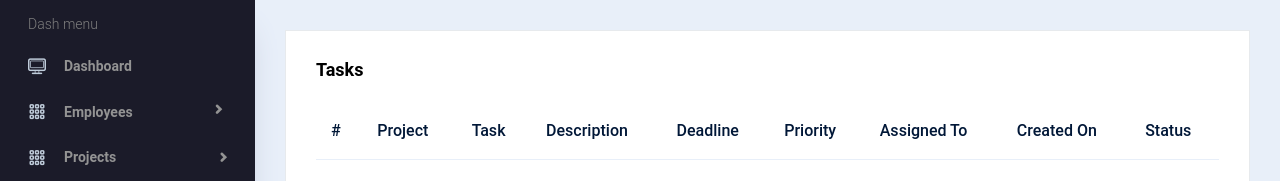
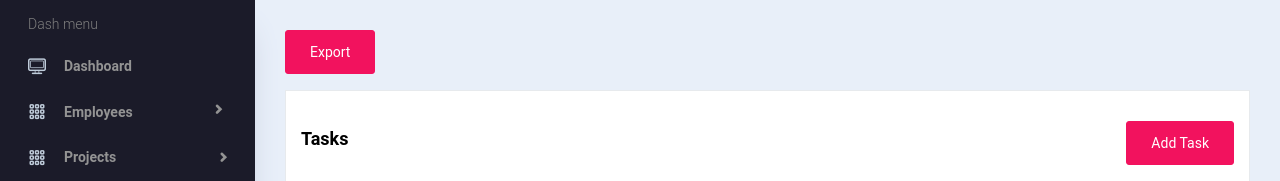
Before and after one commit to ash-ie/Dynamic-Task-, a Django app: page /tl/task-list/ in a window 1280 px wide. Shown: the part 64-245 px from the top of the page. Run offline with Django 4.2, Linux system fonts and the light colour scheme; a user stored in the database is signed in; data comes from the database, SQL or seed files in the repository; both versions use the stored data as it was after the commit; lists and menus that the app fills with data are empty; some libraries are stand-ins or nearby versions; some web fonts are replaced.

Commit message:
eexport into excel data completed

```diff
--- a/Dynamic_Task_Assignment_System/emp_app/forms.py
+++ b/Dynamic_Task_Assignment_System/emp_app/forms.py
@@ -6,7 +6,7 @@ from emp_app.models import *
 class TaskStatusForm(forms.ModelForm):
     class Meta:
         model = Task
-        fields = ['status']
+        fields = ['status','percentage']
 
 class MessageForm(forms.ModelForm):
     class Meta:
--- a/Dynamic_Task_Assignment_System/emp_app/views.py
+++ b/Dynamic_Task_Assignment_System/emp_app/views.py
@@ -25,6 +25,7 @@ def update_task_status(request, pk):
         if form.is_valid():
             data = Task.objects.get(id=pk)
             data.status=form.cleaned_data['status']
+            data.percentage=form.cleaned_data['percentage']
             data.save()
             return redirect('task-view-employee')
     else:
--- a/Dynamic_Task_Assignment_System/templates/emptemp/tasks.html
+++ b/Dynamic_Task_Assignment_System/templates/emptemp/tasks.html
@@ -15,6 +15,7 @@
                     <th scope="col">Priority</th>
                     <th scope="col">Created On</th>
                     <th scope="col">Status</th>
+                    <th scope="col">Percentage</th>
                 </tr>
             </thead>
             <tbody>
@@ -36,6 +37,7 @@
                         ">{{i.priority}}</td>
                     <td>{{i.created_on}}</td>
                     <td>{{i.status}}</td>
+                    <td>{{i.percentage}}%</td>
                     <td><a href="{% url 'update-task-status' i.id %}" class="btn btn-sm btn-danger">Update</a></td>
                 </tr>
                 {% endfor %}
--- a/Dynamic_Task_Assignment_System/templates/emptemp/update_tasks.html
+++ b/Dynamic_Task_Assignment_System/templates/emptemp/update_tasks.html
@@ -13,6 +13,7 @@
                     <option value="{{ value }}">{{ text }}</option>
                     {% endfor %}
                 </select>
+                <p>{{form.percentage|as_crispy_field}}</P>
             </div>
             <button type="submit" class="btn btn-primary">Add</button>
         </form>
--- a/Dynamic_Task_Assignment_System/templates/tltemp/index.html
+++ b/Dynamic_Task_Assignment_System/templates/tltemp/index.html
@@ -99,7 +99,7 @@
             </a>
             <div class="collapse" id="charts">
               <ul class="nav flex-column sub-menu">
-                <li class="nav-item"> <a class="nav-link" href="{% url 'create-task' %}">Add</a></li>
+                {% comment %} <li class="nav-item"> <a class="nav-link" href="{% url 'create-task' %}">Add</a></li> {% endcomment %}
                 <li class="nav-item"> <a class="nav-link" href="{% url 'task-list' %}">View</a></li>
               </ul>
             </div>
--- a/Dynamic_Task_Assignment_System/templates/tltemp/project_report.html
+++ b/Dynamic_Task_Assignment_System/templates/tltemp/project_report.html
@@ -18,7 +18,7 @@
                 <tr>
                     <th scope="row">{{ forloop.counter }}</th>
                     <td>{{i.project_name}}</td>
-                    <td>{{i.progress_rate}}</td>
+                    <td>{{i.progress_rate}}%</td>
                     <td>{{i.completion_rate }}%</td>
                 </tr>
                 {% endfor %}
--- a/Dynamic_Task_Assignment_System/templates/tltemp/tasks.html
+++ b/Dynamic_Task_Assignment_System/templates/tltemp/tasks.html
@@ -1,9 +1,13 @@
 {% extends 'tltemp/index.html' %}
 {% load crispy_forms_tags %}
 {% block content %}
+<a href="{% url 'export-task' %}" class="btn btn-primary mb-3">Export</a>
 <div class="card">
     <div class="card-body">
+        <div class="row d-flex justify-content-between align-items-center">
         <h3 class="card-title">Tasks</h3>
+        <a href="{% url 'create-task' %}" class="btn btn-primary mb-3">Add Task</a>
+        </div>
         <table class="table table-striped">
             <thead>
                 <tr>
--- a/Dynamic_Task_Assignment_System/tl_app/models.py
+++ b/Dynamic_Task_Assignment_System/tl_app/models.py
@@ -21,3 +21,4 @@ class Task(BaseModel):
     deadline = models.DateTimeField(null=True,blank=True)
     status = models.CharField(max_length=20, choices=STATUS_CHOICES, default='TO_DO')
     priority = models.CharField(max_length=20,choices=PRIORITY_CHOICES,default='LOW')
+    percentage = models.IntegerField(null=True,blank=True,default=0)
--- a/Dynamic_Task_Assignment_System/tl_app/urls.py
+++ b/Dynamic_Task_Assignment_System/tl_app/urls.py
@@ -8,6 +8,7 @@ urlpatterns = [
     path('project-tl/',views.project_view_tl,name='project-tl'),
     path('create-task/', views.create_task, name='create-task'),
     path('task-list/', views.view_tasks, name='task-list'),
+    path('export-task/', views.export_tasks, name='export-task'),
     path('project-report/', views.project_report, name='project-report'),
     path('message-tl/', views.view_message_tl, name='message-tl'),
     path('reply-message/<int:id>/', views.reply_message, name='reply-message'),
--- a/Dynamic_Task_Assignment_System/tl_app/views.py
+++ b/Dynamic_Task_Assignment_System/tl_app/views.py
@@ -1,8 +1,14 @@
+from datetime import timezone
+from io import BytesIO
+from django.http import HttpResponse
 from django.shortcuts import render,redirect
 from django.contrib.auth.decorators import login_required
 from accounts.models import *
 from tl_app.forms import *
 from emp_app.models import *
+import xlsxwriter
+
+
 # Create your views here.
 def tl_dashboard(request):
     return render(request,'tltemp/index.html')
@@ -52,11 +58,43 @@ def view_tasks(request):
     context = {'data':data}
     return render(request,'tltemp/tasks.html',context)
 
+def export_tasks(request):
+    u = request.user
+    pro = Project.objects.filter(teamlead=request.user)
+    data = Task.objects.filter(project__in=pro)
+
+    # Create an in-memory Excel file
+    output = BytesIO()
+    workbook = xlsxwriter.Workbook(output)
+    worksheet = workbook.add_worksheet()
+
+    # Write headers
+    headers = ['Task Name', 'Project', 'Assigned To', 'Status', 'Priority', 'Deadline', 'Percentage']
+    for col, header in enumerate(headers):
+        worksheet.write(0, col, header)
+
+    # Write data rows
+    for row, task in enumerate(data, start=1):
+        worksheet.write(row, 0, task.name)
+        worksheet.write(row, 1, task.project.name)
+        worksheet.write(row, 2, task.employee.username)
+        worksheet.write(row, 3, task.status)
+        worksheet.write(row, 4, task.priority)
+        worksheet.write(row, 6, task.percentage)
+
+    workbook.close()
+
+    # Set response headers for Excel file download
+    response = HttpResponse(output.getvalue(), content_type='application/vnd.openxmlformats-officedocument.spreadsheetml.sheet')
+    response['Content-Disposition'] = 'attachment; filename=tasks.xlsx'
+    return response
 
 def project_progress_report(project):
     total_tasks = project.tasks.count()
-    in_progress_tasks = project.tasks.filter(status='IN_PROGRESS').count()
-    progress_rate = (in_progress_tasks / total_tasks) * 100 if total_tasks > 0 else 0
+    in_progress_tasks = project.tasks.filter(status='IN_PROGRESS')
+    total_percentage = sum(task.percentage for task in in_progress_tasks)
+    # progress_rate = (in_progress_tasks / total_tasks) * 100 if total_tasks > 0 else 0
+    progress_rate = (total_percentage / (total_tasks * 100)) * 100 if total_tasks > 0 else 0
     return progress_rate
 
 
```
Also changed, not shown: Dynamic_Task_Assignment_System/db.sqlite3, Dynamic_Task_Assignment_System/tl_app/migrations/0003_task_percentage.py (added), Dynamic_Task_Assignment_System/tl_app/migrations/0004_alter_task_percentage.py (added).
